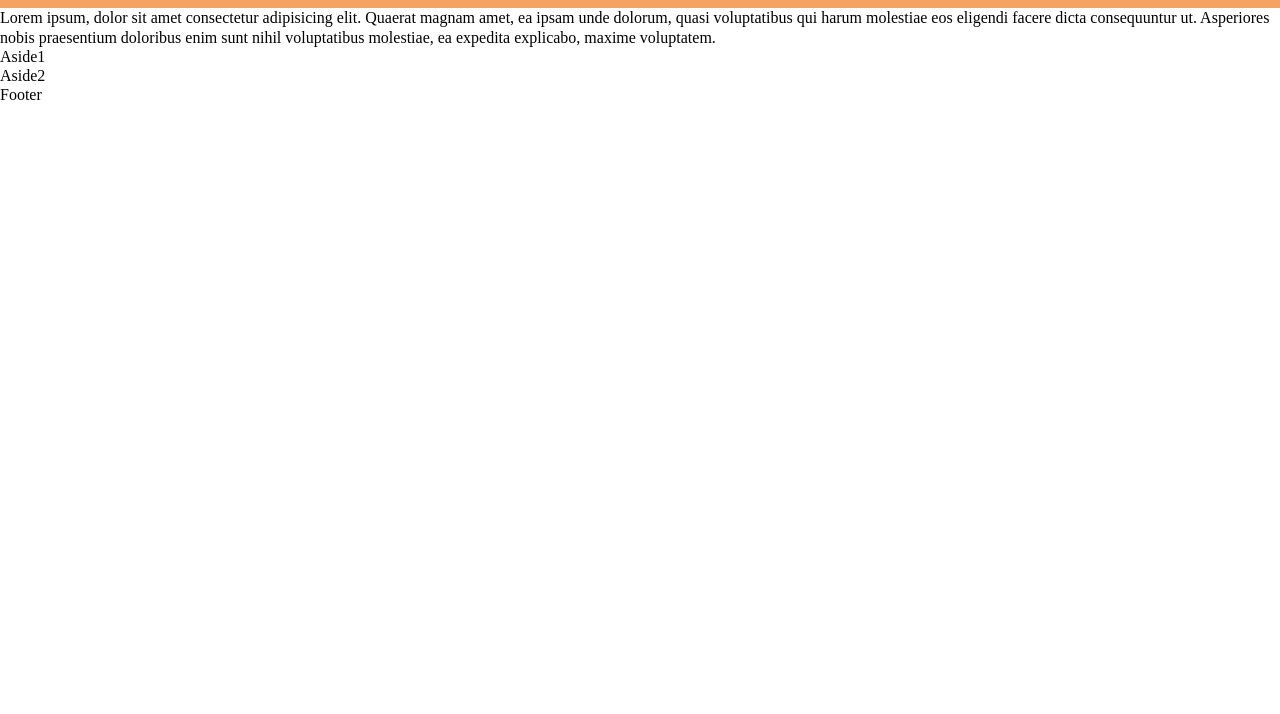
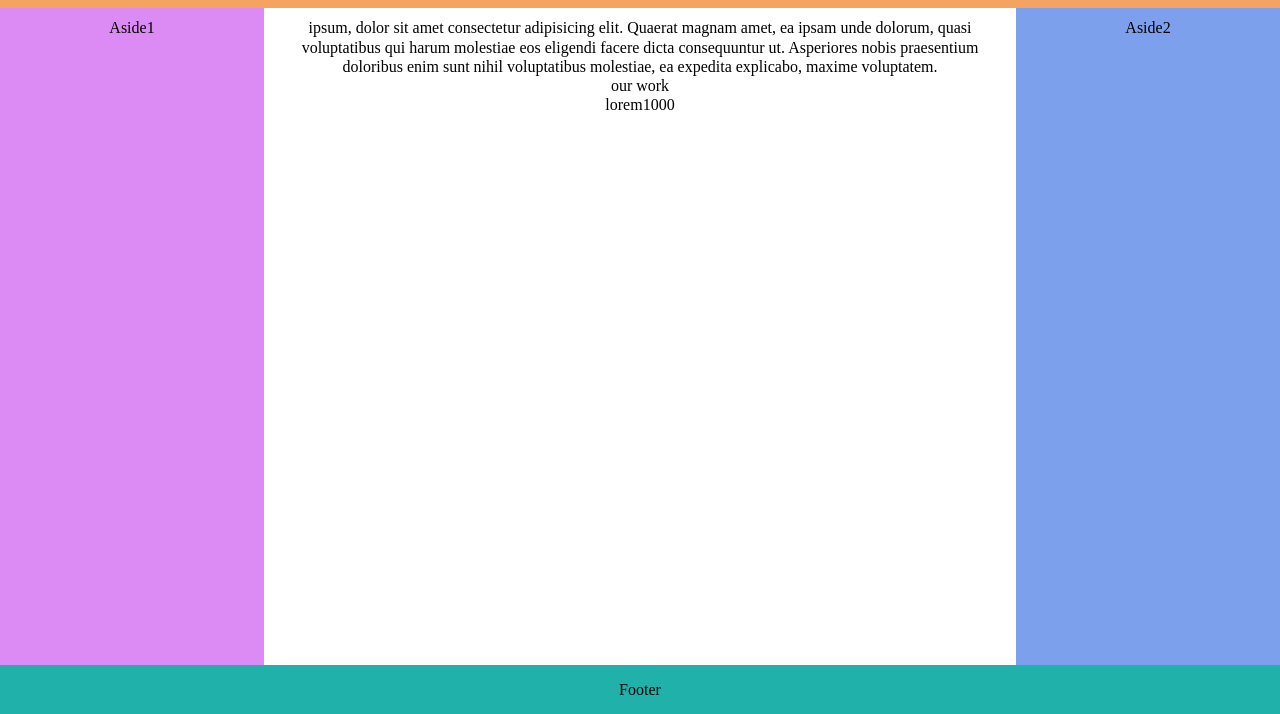
Before and after one commit to w8cartman/homework, a plain HTML site: page dz5/index5.html in a window 1280 px wide. Shown: the part 86-800 px from the top of the page. Drawn offline with Linux system fonts and the light colour scheme.

Commit message:
style5 media flex

```diff
--- a/dz4/style/style4.css
+++ b/dz4/style/style4.css
@@ -253,7 +253,7 @@ li:before {
   animation-name: move;
   animation-duration: 6s;
   animation-timing-function: ease;
-  animation-direction: alternate;
+  animation-iteration-count: infinite;
 }
 
 @keyframes move {
--- a/dz5/index5.html
+++ b/dz5/index5.html
@@ -30,14 +30,23 @@
       </div>
     </header>
 
-    <main>
-      <div class="main-content">
-        <div class="main-content-top">Lorem ipsum, dolor sit amet consectetur adipisicing elit. Quaerat magnam amet, ea ipsam unde dolorum, quasi voluptatibus qui harum molestiae eos eligendi facere dicta consequuntur ut. Asperiores nobis praesentium doloribus enim sunt nihil voluptatibus molestiae, ea expedita explicabo, maxime voluptatem.</div>
+    <main class="content">
+      <div class="main">
+        <div class="content-top">
+          <p>ipsum, dolor sit amet consectetur adipisicing elit. Quaerat magnam amet, ea ipsam unde dolorum, quasi voluptatibus qui harum molestiae eos eligendi facere dicta consequuntur ut. Asperiores nobis praesentium doloribus enim sunt nihil voluptatibus molestiae, ea expedita explicabo, maxime voluptatem.</p>
+        <p>our work</p>
+        </div>
+        <div class="content-main">
+          lorem1000
+        </div>
       </div>
-      <div class="aside1">Aside1</div>
-      <div class="aside2">Aside2</div>
+      <div class="aside aside1">Aside1</div>
+      <div class="aside aside2">Aside2</div>
     </main>
 
-    <footer><p>Footer</p></footer>
+  <div class="footer">
+    <footer>Footer</footer>
+  </div>
 
+  </body>
 </html>
--- a/dz5/style/style5.css
+++ b/dz5/style/style5.css
@@ -2,7 +2,14 @@
   box-sizing: border-box;
 }
 
+html,
 body {
+  height: 100%;
+}
+
+body {
+  display: flex;
+  flex-direction: column;
   font-size: 16px;
   line-height: 1.2;
   background-color: white;
@@ -30,11 +37,68 @@ body {
 
 .nav_menu li {
   display: inline-block;
-  position: relative;
-  padding-right: 10px;
+}
+
+.nav_menu li:hover {
+  transform: scale(1.5);
 }
 
 a {
+  padding: 10px 6px;
+  font-weight: bold;
   color: inherit;
   text-decoration: none;
 }
+
+.content {
+  display: flex;
+  flex-direction: row;
+  flex-flow: row wrap;
+  text-align: center;
+  flex: 1 0 auto;
+}
+
+.content > * {
+  padding: 10px;
+  flex: 1 100%;
+}
+
+.aside1 {
+  background-color: rgb(219, 139, 243);
+}
+
+.aside2 {
+  background-color: rgb(125, 160, 236);
+}
+
+@media all and (min-width: 480px) {
+  .aside {
+    flex: 1 0 0;
+  }
+}
+
+@media all and (min-width: 1024px) {
+  .main {
+    flex: 3;
+    order: 2;
+  }
+  .aside1 {
+    order: 1;
+    width: 50px;
+  }
+
+  .aside2 {
+    order: 3;
+  }
+}
+
+@media all and (min-width: 1200px) {
+}
+
+.footer {
+  display: flex;
+  justify-content: center;
+  background-color: lightseagreen;
+  flex-shrink: 0;
+  padding: 15px;
+}
```
